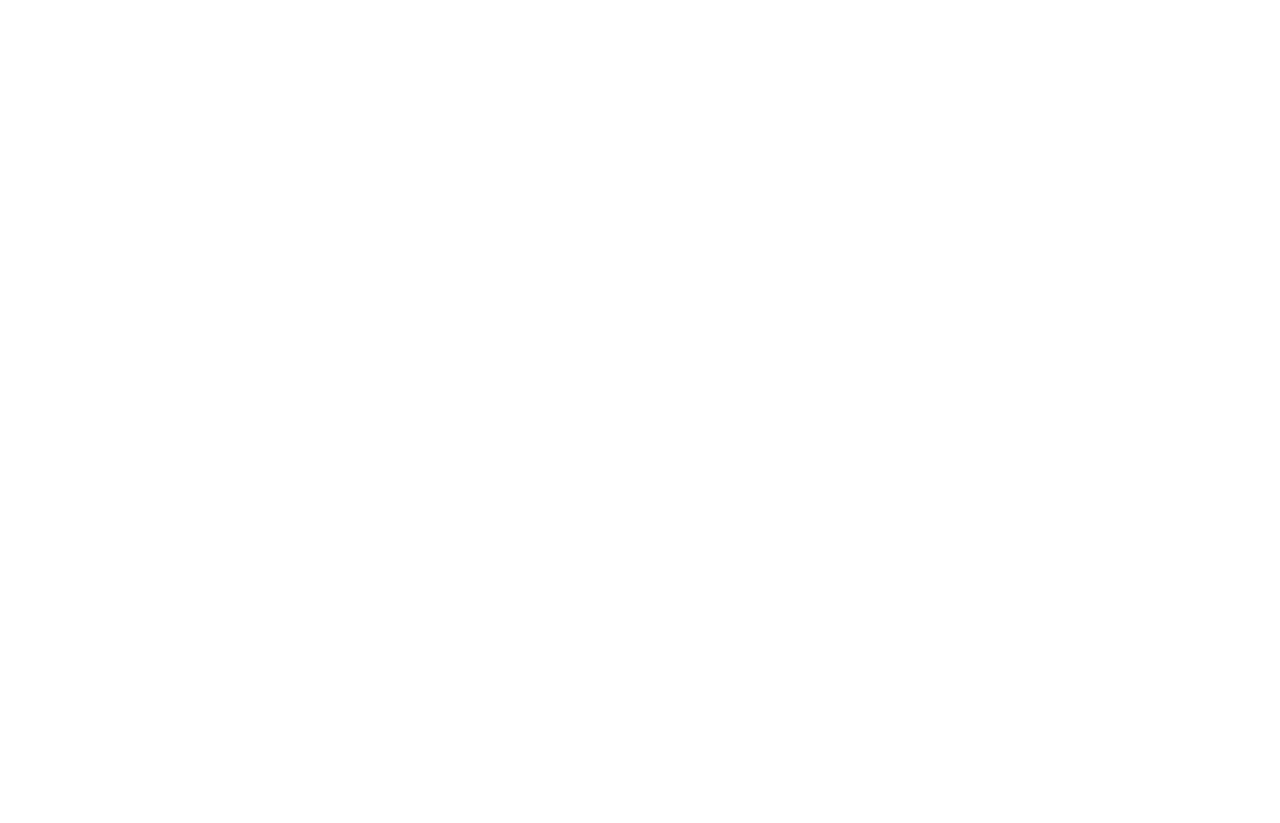
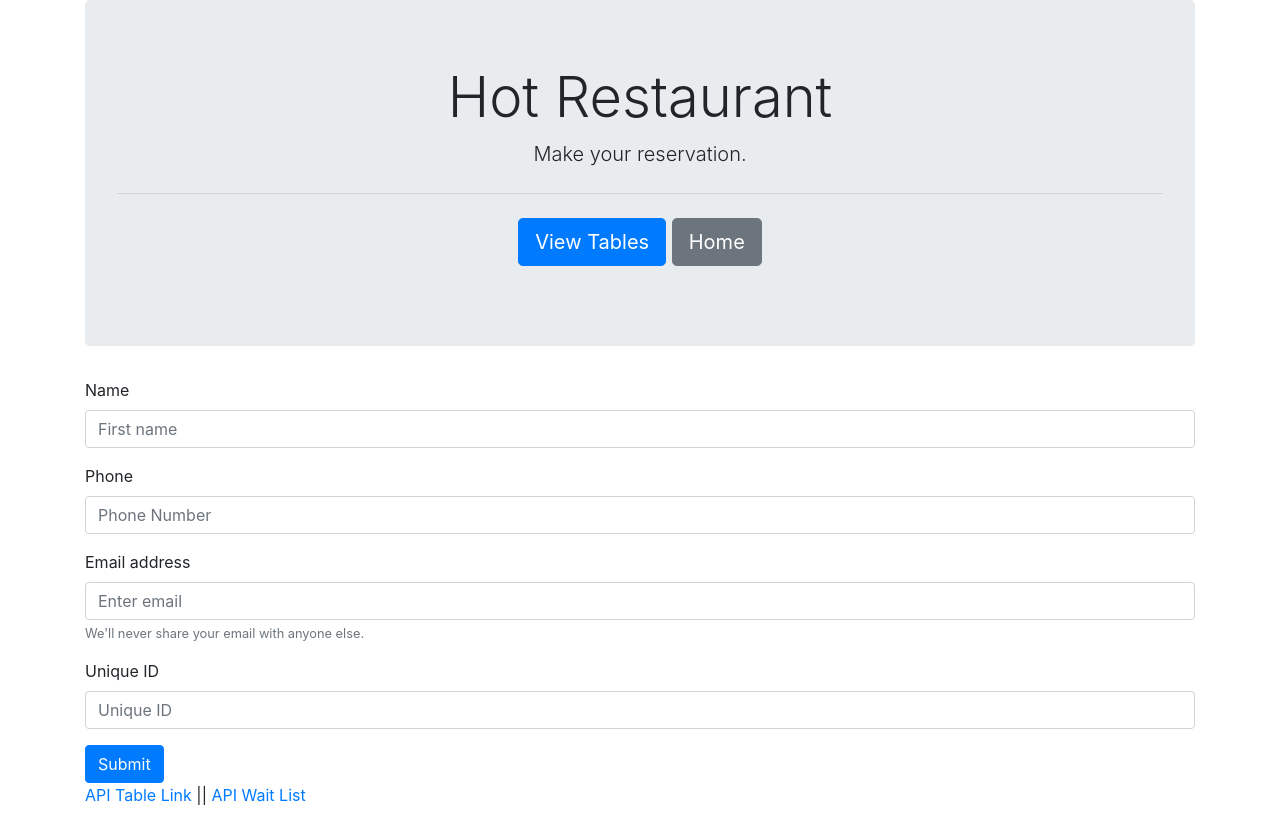
Before and after one commit to nmclear/table_reservations, a plain HTML site: page form.html in a window 1280 px wide. Before the commit the page ends 800 px from the top, so only its background shows below. Drawn offline with nearby package versions, Linux system fonts and the light colour scheme.

Commit message:
updated form.html

```diff
--- a/form.html
+++ b/form.html
@@ -0,0 +1,60 @@
+<!DOCTYPE html>
+<html lang="en">
+<head>
+    <meta charset="UTF-8">
+    <meta name="viewport" content="width=device-width, initial-scale=1.0">
+    <meta http-equiv="X-UA-Compatible" content="ie=edge">
+    <title>Reservations || Book </title>
+
+    <link rel="stylesheet" href="https://maxcdn.bootstrapcdn.com/bootstrap/4.0.0/css/bootstrap.min.css" integrity="sha384-Gn5384xqQ1aoWXA+058RXPxPg6fy4IWvTNh0E263XmFcJlSAwiGgFAW/dAiS6JXm" crossorigin="anonymous">
+</head>
+<body>
+
+
+
+<div class="container">
+    <div class="jumbotron text-center">
+        <h1 class="display-4">Hot Restaurant</h1>
+        <p class="lead">Make your reservation.</p>
+        <hr class="my-4">
+        <p class="lead">
+          <a class="btn btn-primary btn-lg" href="views.html" role="button">View Tables</a>
+          <a class="btn btn-secondary btn-lg" href="index.html" role="button">Home</a>
+        </p>
+    </div>
+
+    <form>
+        <div class="form-group">
+            <label for="name">Name</label>
+            <input type="text" class="form-control" id="inputName" placeholder="First name">
+        </div>
+        <div class="form-group">
+            <label for="phone">Phone</label>
+            <input type="number" class="form-control" id="inputPhone" placeholder="Phone Number">
+        </div>
+        <div class="form-group">
+          <label for="email">Email address</label>
+          <input type="email" class="form-control" id="inputEmail1" placeholder="Enter email">
+          <small id="emailHelp" class="form-text text-muted">We'll never share your email with anyone else.</small>
+        </div>
+        <div class="form-group">
+            <label for="id">Unique ID</label>
+            <input type="text" class="form-control" placeholder="Unique ID">
+        </div>
+        <button type="submit" class="btn btn-primary">Submit</button>
+    </form>
+
+    <div>
+        <p><a href="#">API Table Link</a> || <a href="#">API Wait List</a></p>
+    </div>
+
+
+
+</div>
+
+    <script src="https://code.jquery.com/jquery-3.2.1.slim.min.js" integrity="sha384-KJ3o2DKtIkvYIK3UENzmM7KCkRr/rE9/Qpg6aAZGJwFDMVNA/GpGFF93hXpG5KkN" crossorigin="anonymous"></script>
+    <script src="https://cdnjs.cloudflare.com/ajax/libs/popper.js/1.12.9/umd/popper.min.js" integrity="sha384-ApNbgh9B+Y1QKtv3Rn7W3mgPxhU9K/ScQsAP7hUibX39j7fakFPskvXusvfa0b4Q" crossorigin="anonymous"></script>
+    <script src="https://maxcdn.bootstrapcdn.com/bootstrap/4.0.0/js/bootstrap.min.js" integrity="sha384-JZR6Spejh4U02d8jOt6vLEHfe/JQGiRRSQQxSfFWpi1MquVdAyjUar5+76PVCmYl" crossorigin="anonymous"></script>
+
+</body>
+</html>
```
Also changed, not shown: index.html (+1 -12 lines).
